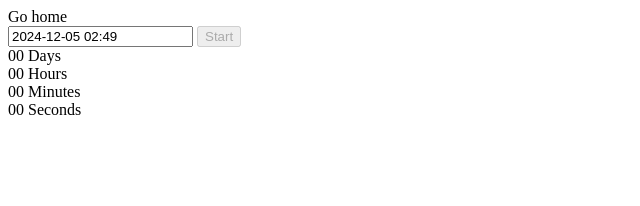
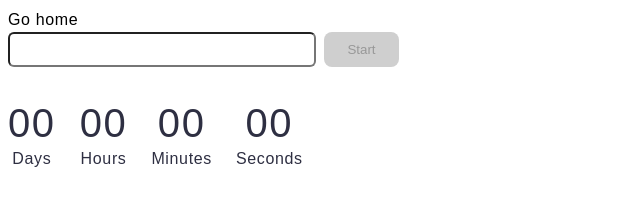
Before and after one commit to Khrystynast07/goit-js-hw-10, a website built with Vite: page src/1-timer.html in a window 1280 px wide. Shown: the whole page, without its empty margins (0-640 px from the left). Built offline with nearby package versions, Linux system fonts and the light colour scheme.

Commit message:
add styles

```diff
--- a/src/1-timer.html
+++ b/src/1-timer.html
@@ -8,13 +8,15 @@
     <link rel="stylesheet" href="./css/styles.css" />
   </head>
   <body>
-
     <section>
       <a href="./index.html">Go home</a>
     </section>
-    <input type="text" id="datetime-picker" />
-    <button type="button" data-start disabled>Start</button>
-
+    <div class="input-container">
+      <input class="select-date" type="text" id="datetime-picker" />
+      <button class="button-start" type="button" data-start disabled>
+        Start
+      </button>
+    </div>
     <div class="timer">
       <div class="field">
         <span class="value" data-days>00</span>
@@ -33,6 +35,7 @@
         <span class="label">Seconds</span>
       </div>
     </div>
+
     <script defer src="./js/1-timer.js" type="module"></script>
   </body>
 </html>
--- a/src/css/styles.css
+++ b/src/css/styles.css
@@ -7,5 +7,60 @@
 /* Common styles */
 @import url('./reset.css');
 
-
-/* Sections style */
+body {
+  font-family: 'Montserrat', sans-serif;
+  font-size: 16px;
+  line-height: 1.5;
+  letter-spacing: 0.04em;
+}
+.input-container {
+  display: flex;
+  gap: 8px;
+  margin-bottom: 32px;
+}
+.select-date {
+  font-weight: 400;
+  color: #fff;
+  border-radius: 6px;
+  width: 272px;
+  padding: 8px 16px;
+  background-color: #fff;
+}
+.button-start {
+  font-weight: 500;
+  color: #989898;
+  border-radius: 8px;
+  padding: 8px 16px;
+  width: 75px;
+  border: none;
+  background-color: #4e75ff;
+}
+.button-start:disabled {
+  background-color: #cfcfcf;
+  color: #989898;
+}
+.button-start:hover {
+  background-color: #6c8cff;
+  color: #fff;
+}
+.timer {
+  display: flex;
+  gap: 24px;
+}
+.field {
+  display: flex;
+  flex-direction: column;
+  text-align: center;
+  align-items: center;
+}
+.value {
+  font-weight: 400;
+  font-size: 40px;
+  line-height: 1.2;
+  letter-spacing: 0.04em;
+  color: #2e2f42;
+}
+.label {
+  font-weight: 400;
+  color: #2e2f42;
+}
--- a/src/js/1-timer.js
+++ b/src/js/1-timer.js
@@ -1,16 +1,16 @@
-import flatpickr from "flatpickr";
-import "flatpickr/dist/flatpickr.min.css";
-import iziToast from "izitoast";
-import "izitoast/dist/css/iziToast.min.css";
+import flatpickr from 'flatpickr';
+import 'flatpickr/dist/flatpickr.min.css';
+import iziToast from 'izitoast';
+import 'izitoast/dist/css/iziToast.min.css';
 
-const inputTimer = document.querySelector("#datetime-picker");
-const startBtn = document.querySelector("button[data-start]");
-const daysSpan = document.querySelector("[data-days]");
-const hoursSpan = document.querySelector("[data-hours]");
-const minutesSpan = document.querySelector("[data-minutes]");
-const secondsSpan = document.querySelector("[data-seconds]");
+const inputTimer = document.querySelector('#datetime-picker');
+const startBtn = document.querySelector('button[data-start]');
+const daysSpan = document.querySelector('[data-days]');
+const hoursSpan = document.querySelector('[data-hours]');
+const minutesSpan = document.querySelector('[data-minutes]');
+const secondsSpan = document.querySelector('[data-seconds]');
 
-startBtn.addEventListener("click", start);
+startBtn.addEventListener('click', start);
 
 let userSelectedDate;
 let interval;
@@ -21,23 +21,25 @@ const options = {
   defaultDate: new Date(),
   minuteIncrement: 1,
   onClose(selectedDates) {
-    if(selectedDates[0] <= new Date()) {
+    if (selectedDates[0] <= new Date()) {
       startBtn.disabled = true;
-      return iziToast.error({message: "Please choose a date in the future"})
+      return iziToast.error({
+        message: 'Please choose a date in the future',
+        position: 'topRight',
+      });
     }
     startBtn.disabled = false;
     userSelectedDate = selectedDates[0];
-
   },
 };
 
-flatpickr(inputTimer, options)
+flatpickr(inputTimer, options);
 
 function addLeadingZero(value) {
-    return String(value).padStart(2, "0");
+  return String(value).padStart(2, '0');
 }
 
-function start () {
+function start() {
   interval = setInterval(updateTimer, 1000);
   startBtn.disabled = true;
   inputTimer.disabled = true;
@@ -45,7 +47,7 @@ function start () {
 
 function updateTimer() {
   const difference = userSelectedDate - new Date();
-  const { days, hours, minutes, seconds} = convertMs(difference);
+  const { days, hours, minutes, seconds } = convertMs(difference);
   if (difference < 1) {
     clearInterval(interval);
     inputTimer.disabled = false;
@@ -71,8 +73,6 @@ function updateTimer() {
   return { days, hours, minutes, seconds };
 }
 
-
-
 // console.log(convertMs(2000)); // {days: 0, hours: 0, minutes: 0, seconds: 2}
 // console.log(convertMs(140000)); // {days: 0, hours: 0, minutes: 2, seconds: 20}
 // console.log(convertMs(24140000)); // {days: 0, hours: 6 minutes: 42, seconds: 20}
```
Lines whose indentation alone changed are shown as unchanged.
